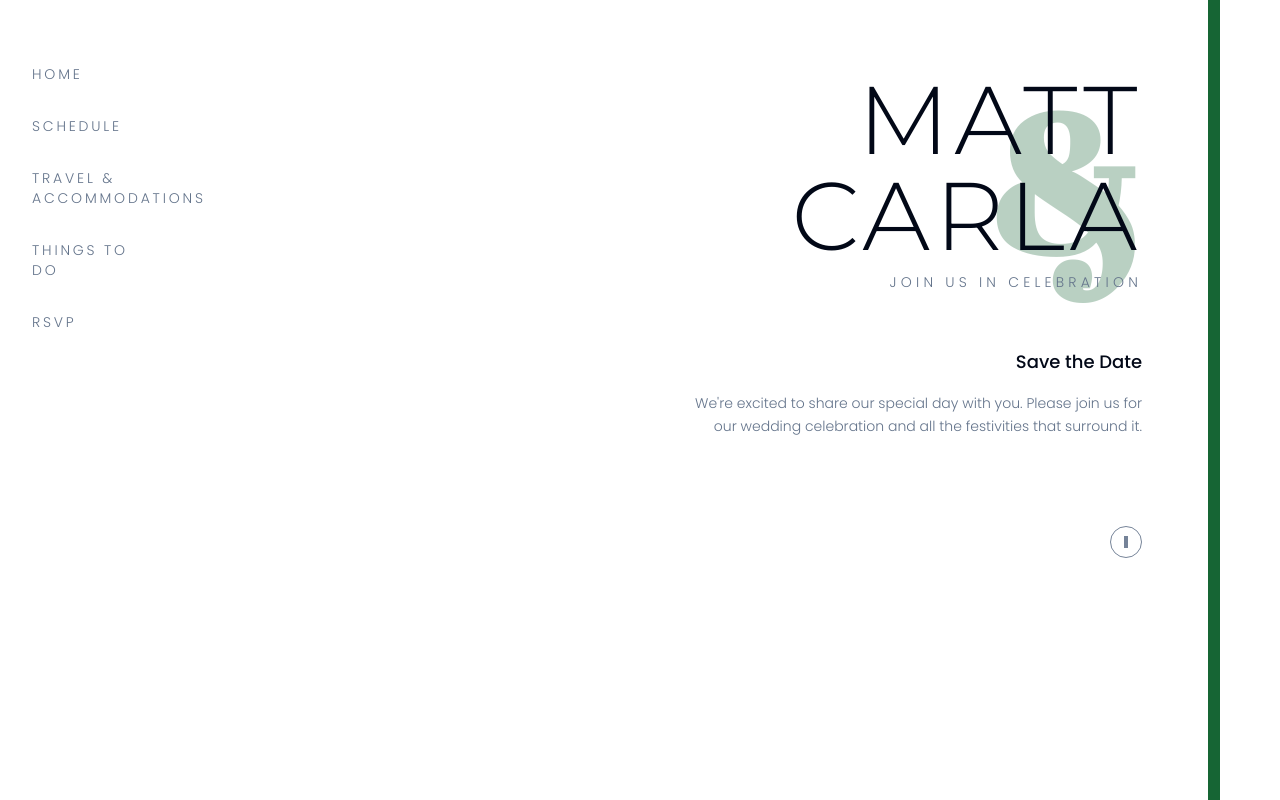
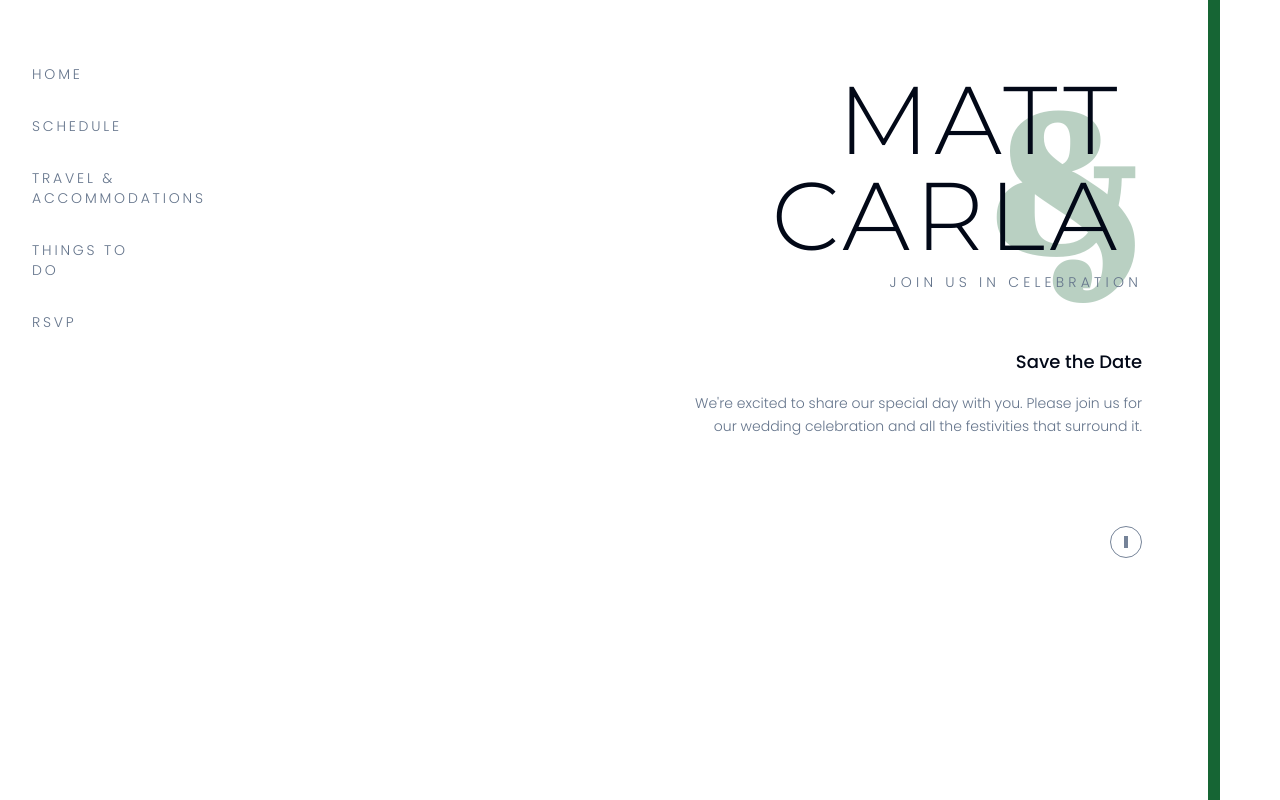
Before and after one commit to theplaylabs/layered-sticky-canvas, a React (Vite) app: page / in a window 1280 px wide. Shown: the top 800 px of the page. Built offline with nearby package versions, Linux system fonts and the light colour scheme.

Commit message:
Fix: Incorrect positioning of text
The ampersand was increased in size, but the text "MATT" and "CARLA" did not move as requested. This commit addresses the issue.

```diff
--- a/src/pages/Index.tsx
+++ b/src/pages/Index.tsx
@@ -18,7 +18,7 @@ const Index = () => {
             </div>
 
             {/* Names layered on top */}
-            <div className="relative z-10 -ml-5">
+            <div className="relative z-10" style={{ marginRight: '20px' }}>
               <h1 className="text-8xl font-secondary font-light tracking-wider text-foreground">
                 MATT
               </h1>
```
